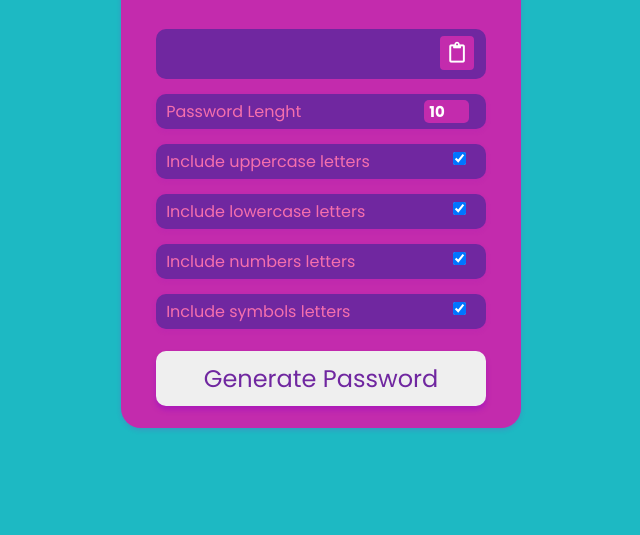
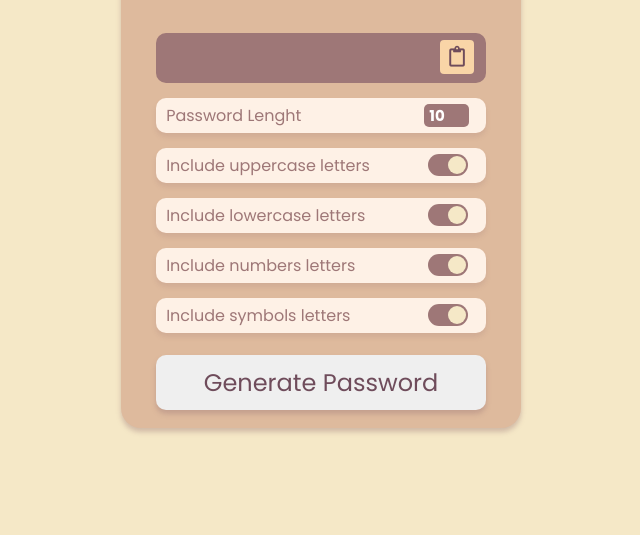
Before and after one commit to Vladimir-Stoikov/password-generator, a plain HTML site: page index.html in a window 1280 px wide. Shown: the part 265-800 px from the top of the page, without its empty margins (319-959 px from the left). Drawn offline with Linux system fonts and the light colour scheme.

Commit message:
Add custom ckeckboxes

```diff
--- a/index.html
+++ b/index.html
@@ -28,19 +28,23 @@
         </div>
         <div class="setting">
           <label>Include uppercase letters</label>
-          <input type="checkbox" id="uppercase" checked />
+          <input type="checkbox" class="toggle" id="uppercase" name="uppercase" checked />
+          <label for="uppercase" class="label"><div class="ball"></div></label>
         </div>
         <div class="setting">
           <label>Include lowercase letters</label>
-          <input type="checkbox" id="lowercase" checked />
+          <input type="checkbox" class="toggle" id="lowercase" name="lowercase" checked />
+          <label for="lowercase" class="label"><div class="ball"></div></label>
         </div>
         <div class="setting">
           <label>Include numbers letters</label>
-          <input type="checkbox" id="numbers" checked />
+          <input type="checkbox" class="toggle" id="numbers" name="numbers" checked />
+          <label for="numbers" class="label"><div class="ball"></div></label>
         </div>
         <div class="setting">
           <label>Include symbols letters</label>
-          <input type="checkbox" id="symbols" checked />
+          <input type="checkbox" class="toggle" id="symbols" name="symbols" checked />
+          <label for="symbols" class="label"><div class="ball"></div></label>
         </div>
         <button class="genBtn" id="genBtn">Generate Password</button>
       </div>
--- a/style.css
+++ b/style.css
@@ -5,7 +5,7 @@
 }
 
 body {
-  background: #1db9c3;
+  background: #f5e8c7;
   font-family: 'Poppins', sans-serif;
   display: flex;
   flex-direction: column;
@@ -17,18 +17,18 @@ body {
 }
 
 .container {
-  background: #c32bad;
-  color: #f56fad;
+  background: #deba9d;
+  color: #ffffff;
   width: 400px;
   height: 585px;
   padding: 2rem 2.2rem;
   border-radius: 20px;
-  box-shadow: 0 2px 5px rgba(168, 23, 187, 0.2);
+  box-shadow: 0 4px 5px rgba(158, 119, 119, 0.4);
 }
 
 h2 {
   color: #fff;
-  border: 3px solid #f56fad;
+  border: 5px solid #6f4c5b;
   font-size: 2.5rem;
   line-height: 1.1;
   text-align: center;
@@ -40,7 +40,7 @@ h2 {
 
 .result-container {
   position: relative;
-  background-color: #7027a0;
+  background-color: #9e7777;
   color: #fff;
   font-size: 18px;
   padding: 12px 10px;
@@ -51,9 +51,9 @@ h2 {
 .result-container .btn {
   border: none;
   border-radius: 4px;
-  background-color: #c32bad;
+  background-color: #f9d5a7;
   padding: 5px 9px;
-  color: #fff;
+  color: #6f4c5b;
   font-size: 1.3rem;
   position: absolute;
   top: 7px;
@@ -67,13 +67,14 @@ h2 {
 .setting {
   margin: 15px 0;
   padding: 5px 0 5px 10px;
-  background-color: #7027a0;
+  background-color: #fef1e6;
+  color: #9e7777;
   border-radius: 10px;
-  box-shadow: 0 2px 5px rgba(168, 23, 187, 0.2);
+  box-shadow: 0 4px 5px rgba(158, 119, 119, 0.2);
 }
 
 .setting input#lenght {
-  background-color: #c32bad;
+  background-color: #9e7777;
   color: #fff;
   border: none;
   font-family: inherit;
@@ -97,9 +98,9 @@ h2 {
   margin-top: 7px;
   border: none;
   border-radius: 10px;
-  color: #7027a0;
+  color: #6f4c5b;
   width: 100%;
-  box-shadow: 0 4px 5px rgba(168, 23, 187, 0.8);
+  box-shadow: 0 4px 5px rgba(158, 119, 119, 0.4);
 }
 
 .settings .genBtn:active {
@@ -107,7 +108,63 @@ h2 {
 }
 
 .settings .genBtn:hover {
-  background-color: #1db9c3;
+  background-color: #6f4c5b;
   color: #fff;
   transition: background-color 0.3s ease, color 0.3s ease;
 }
+
+.toggle {
+  visibility: hidden;
+}
+
+.settings label.label {
+  position: absolute;
+  right: 18px;
+  margin-top: 1px;
+  border-radius: 11px;
+  background-color: #9e7777;
+  width: 40px;
+  height: 22px;
+}
+
+.ball {
+  background-color: #f5e8c7;
+  margin-top: 2px;
+  margin-left: 2px;
+  border-radius: 50%;
+  width: 18px;
+  height: 18px;
+  animation: slideOff 0.2s ease-out forwards;
+}
+
+.toggle:checked + .label .ball {
+  animation: slideOn 0.2s ease-out forwards;
+}
+
+@keyframes slideOn {
+  0% {
+    transform: translateX(0) scale(1);
+  }
+
+  50% {
+    transform: translateX(9px) scale(1.3);
+  }
+
+  100% {
+    transform: translateX(18px) scale(1);
+  }
+}
+
+@keyframes slideOff {
+  0% {
+    transform: translateX(18px) scale(1);
+  }
+
+  50% {
+    transform: translateX(9px) scale(1.3);
+  }
+
+  100% {
+    transform: translateX(0) scale(1);
+  }
+}
```
